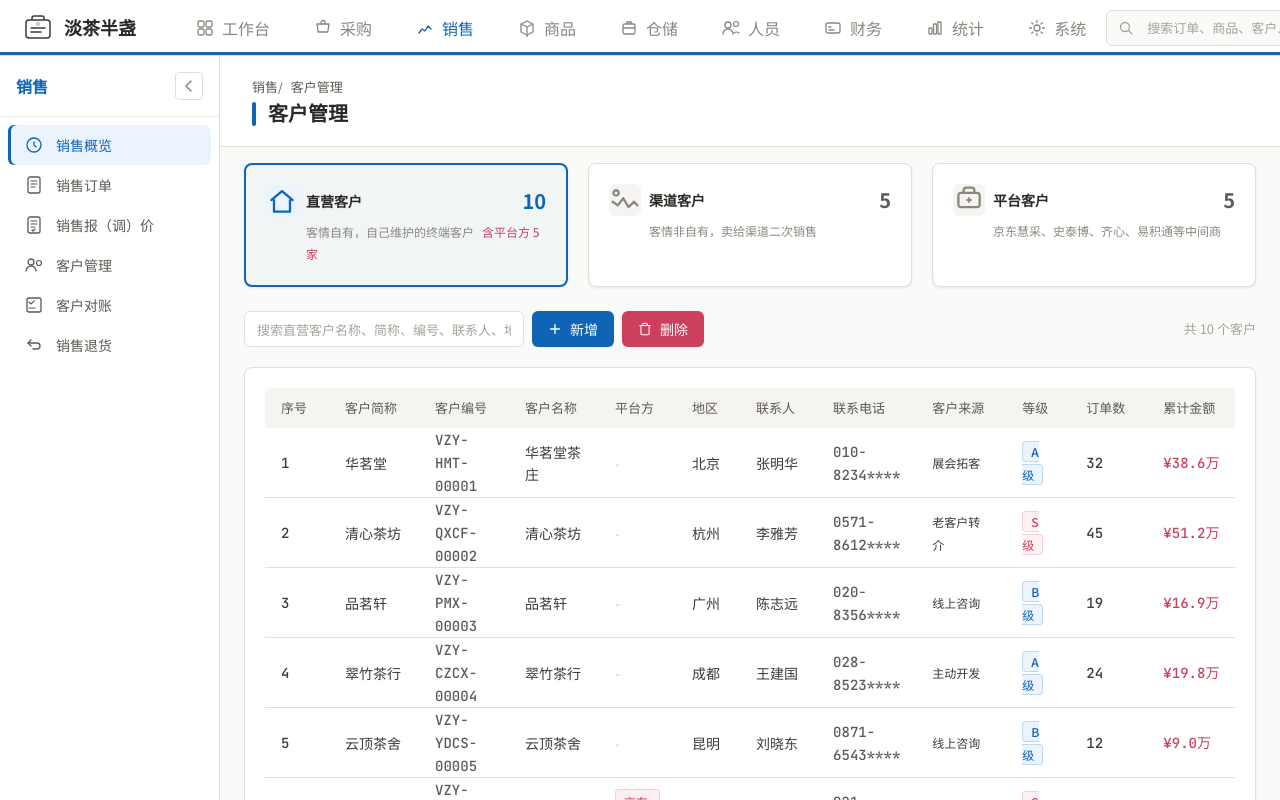
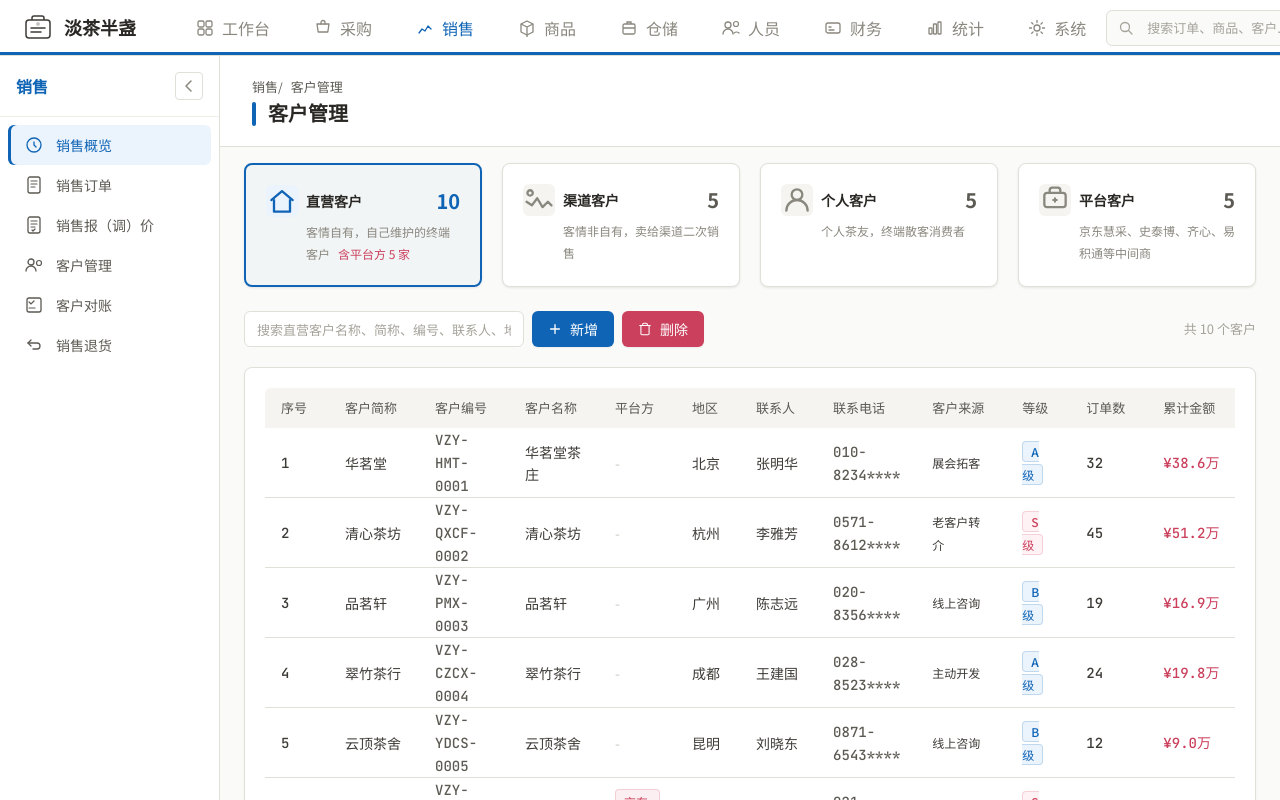
Before and after one commit to zsdxtw/dcbztea-buddy, a React (Vite) app: page /sales/sales-customers in a window 1280 px wide. Shown: the top 800 px of the page. Built offline with nearby package versions, Linux system fonts and the light colour scheme.

Commit message:
feat: 拉取并理解项目文件
Co-authored-by: traeagent <traeagent@users.noreply.github.com>

```diff
--- a/src/data/customers.tsx
+++ b/src/data/customers.tsx
@@ -73,29 +73,47 @@ const channelCustomers: CustomerItem[] = [
   },
 ];
 
-/** 所有客户（按建档顺序，用于统筹编号） */
-const allCustomersOrdered: CustomerItem[] = [
+/* ── 个人客户 ── */
+const personalCustomers: CustomerItem[] = [
+  { id: 'c16', name: '张伟', shortName: '张伟', type: 'personal', region: '北京', province: '北京', city: '北京市', district: '朝阳区', contactPerson: '张伟', contactPhone: '138****1234', contactEmail: 'zhangwei@email.com', contactAddress: '建国路88号', level: 'B级', orders: 5, totalAmount: 18600, platformIds: [], cooperationDate: '2024-06-10', status: 'active', source: '线上咨询', remark: '个人茶友，偏好绿茶' },
+  { id: 'c17', name: '李娜', shortName: '李娜', type: 'personal', region: '上海', province: '上海', city: '上海市', district: '徐汇区', contactPerson: '李娜', contactPhone: '139****5678', contactEmail: 'lina@email.com', contactAddress: '漕溪北路120号', level: 'A级', orders: 12, totalAmount: 45200, platformIds: [], cooperationDate: '2023-10-15', status: 'active', source: '老客户转介', remark: '高端个人客户，常购白茶' },
+  { id: 'c18', name: '王强', shortName: '王强', type: 'personal', region: '广州', province: '广东', city: '广州市', district: '海珠区', contactPerson: '王强', contactPhone: '137****9012', contactAddress: '新港中路200号', level: 'C级', orders: 3, totalAmount: 8800, platformIds: [], cooperationDate: '2024-09-01', status: 'active', source: '线上咨询' },
+  { id: 'c19', name: '赵敏', shortName: '赵敏', type: 'personal', region: '成都', province: '四川', city: '成都市', district: '锦江区', contactPerson: '赵敏', contactPhone: '136****3456', contactEmail: 'zhaomin@email.com', contactAddress: '春熙路50号', level: 'B级', orders: 8, totalAmount: 23400, platformIds: [], cooperationDate: '2024-02-20', status: 'active', source: '展会拓客', remark: '红茶爱好者' },
+  { id: 'c20', name: '陈刚', shortName: '陈刚', type: 'personal', region: '杭州', province: '浙江', city: '杭州市', district: '滨江区', contactPerson: '陈刚', contactPhone: '135****7890', contactAddress: '江南大道100号', level: 'A级', orders: 15, totalAmount: 56800, platformIds: [], cooperationDate: '2023-07-08', status: 'inactive', source: '主动开发', remark: '已暂停采购' },
+];
+
+/** 为各类型客户按类型内顺序生成编号（4位，各类型从0001起） */
+function assignCodes(items: CustomerItem[]) {
+  const counters: Record<string, number> = {};
+  items.forEach(c => {
+    counters[c.type] = (counters[c.type] ?? 0) + 1;
+    c.customerCode = generateCustomerCode(c.type, c.shortName || c.name, counters[c.type]);
+  });
+}
+
+/** 所有客户（按建档顺序） */
+const allCustomers: CustomerItem[] = [
   ...directNoPlatform,
   ...directWithPlatform,
   ...channelCustomers,
+  ...personalCustomers,
 ];
 
-/** 为所有客户生成统筹编号（00001 起，3 类客户统筹排序） */
-allCustomersOrdered.forEach((c, idx) => {
-  c.customerCode = generateCustomerCode(c.type, c.shortName || c.name, idx + 1);
-});
+assignCodes(allCustomers);
 
-export const customerItems: CustomerItem[] = allCustomersOrdered;
+export const customerItems: CustomerItem[] = allCustomers;
 
 export const CUSTOMER_TYPE_LABELS: Record<CustomerItem['type'], string> = {
   direct: '直营客户',
   channel: '渠道客户',
+  personal: '个人客户',
   platform: '平台客户',
 };
 
 export const CUSTOMER_TYPE_DESC: Record<CustomerItem['type'], string> = {
   direct: '客情自有，自己维护的终端客户',
   channel: '客情非自有，卖给渠道二次销售',
+  personal: '个人茶友，终端散客消费者',
   platform: '京东慧采、史泰博、齐心、易积通等中间商',
 };
 
--- a/src/data/platforms.tsx
+++ b/src/data/platforms.tsx
@@ -74,10 +74,8 @@ export const platformItems: PlatformItem[] = [
 ];
 
 /**
- * 为平台生成统筹编号（接在客户编号之后，3 类客户统筹排序）
- * 客户共 15 条（c1-c15），平台从第 16 号开始
+ * 为平台生成编号（4位，平台类型从0001起）
  */
-const PLATFORM_SEQ_START = 16;
 platformItems.forEach((p, idx) => {
-  p.code = generateCustomerCode('platform', p.shortName, PLATFORM_SEQ_START + idx);
+  p.code = generateCustomerCode('platform', p.shortName, idx + 1);
 });
--- a/src/pages/sales/SalesCustomers.tsx
+++ b/src/pages/sales/SalesCustomers.tsx
@@ -18,6 +18,7 @@ const SECONDARY_LIGHT = '#FEF2F4';
 const TABS: { key: CustomerType; label: string; desc: string; icon: React.ReactNode }[] = [
   { key: 'direct', label: '直营客户', desc: CUSTOMER_TYPE_DESC.direct, icon: <svg viewBox="0 0 18 18" fill="none"><path d="M3 8.5L9 3.5l6 5" stroke="currentColor" strokeWidth="1.3" strokeLinejoin="round" strokeLinecap="round" /><path d="M4.5 8v7h9v-7" stroke="currentColor" strokeWidth="1.3" strokeLinejoin="round" /></svg> },
   { key: 'channel', label: '渠道客户', desc: CUSTOMER_TYPE_DESC.channel, icon: <svg viewBox="0 0 18 18" fill="none"><path d="M2 10l3 2 3-4 3 5 3-3 2 2" stroke="currentColor" strokeWidth="1.3" strokeLinecap="round" strokeLinejoin="round" /><circle cx="4" cy="5" r="1.5" stroke="currentColor" strokeWidth="1.3" /></svg> },
+  { key: 'personal', label: '个人客户', desc: CUSTOMER_TYPE_DESC.personal, icon: <svg viewBox="0 0 18 18" fill="none"><circle cx="9" cy="6" r="3" stroke="currentColor" strokeWidth="1.3" /><path d="M3 15c0-3.3 2.7-6 6-6s6 2.7 6 6" stroke="currentColor" strokeWidth="1.3" strokeLinecap="round" /></svg> },
   { key: 'platform', label: '平台客户', desc: CUSTOMER_TYPE_DESC.platform, icon: <svg viewBox="0 0 18 18" fill="none"><rect x="3" y="5" width="12" height="8" rx="1.5" stroke="currentColor" strokeWidth="1.3" /><path d="M6 5V3.5A1.5 1.5 0 017.5 2h3A1.5 1.5 0 0112 3.5V5" stroke="currentColor" strokeWidth="1.3" /><path d="M9 8v2M8 9h2" stroke="currentColor" strokeWidth="1.2" strokeLinecap="round" /></svg> },
 ];
 
@@ -50,6 +51,7 @@ export default function SalesCustomers() {
   const stats: StatCardData[] = useMemo(() => {
     const direct = data.filter(c => c.type === 'direct');
     const channel = data.filter(c => c.type === 'channel');
+    const personal = data.filter(c => c.type === 'personal');
     const withPlatform = direct.filter(c => c.platformIds.length > 0).length;
     const activeCount = data.filter(c => c.status === 'active').length;
     const platformActive = platforms.filter(p => p.status === 'active').length;
@@ -57,6 +59,7 @@ export default function SalesCustomers() {
       { label: '客户总数', value: String(data.length + platforms.length), unit: '家', trend: { direction: 'up', value: `合作中 ${activeCount + platformActive}` }, icon: <IconUsers /> },
       { label: '直营客户', value: String(direct.length), unit: '家', trend: { direction: 'up', value: `含平台方 ${withPlatform}` }, icon: <IconHome /> },
       { label: '渠道客户', value: String(channel.length), unit: '家', trend: { direction: 'up', value: `合作中 ${channel.filter(c => c.status === 'active').length}` }, icon: <IconChannel /> },
+      { label: '个人客户', value: String(personal.length), unit: '人', trend: { direction: 'up', value: `合作中 ${personal.filter(c => c.status === 'active').length}` }, icon: <IconPersonal /> },
       { label: '平台客户', value: String(platforms.length), unit: '家', trend: { direction: 'up', value: `在册 ${platformActive}` }, icon: <IconPlatform /> },
     ];
   }, [data, platforms]);
@@ -101,7 +104,7 @@ export default function SalesCustomers() {
   /** 简易新增平台（只输入简称） */
   const quickAddPlatform = (shortName: string): string => {
     const id = `p_${Date.now()}`;
-    const sequence = data.length + platforms.length + 1;
+    const sequence = platforms.length + 1;
     const newPlatform: PlatformItem = {
       id, name: shortName, shortName, code: generateCustomerCode('platform', shortName, sequence),
       contactPerson: '', contactPosition: '', contactPhone: '', contactAddress: '',
@@ -133,7 +136,7 @@ export default function SalesCustomers() {
       <ContentHeader title="客户管理" breadcrumbs={['销售', '客户管理']} />
 
       <div className="content-body">
-        <div style={{ display: 'grid', gridTemplateColumns: 'repeat(3, 1fr)', gap: 'var(--space-5)', marginBottom: 'var(--space-6)' }}>
+        <div style={{ display: 'grid', gridTemplateColumns: 'repeat(4, 1fr)', gap: 'var(--space-5)', marginBottom: 'var(--space-6)' }}>
         {TABS.map(t => {
           const count = t.key === 'platform' ? platforms.length : data.filter(c => c.type === t.key).length;
           const isActive = activeTab === t.key;
@@ -294,9 +297,9 @@ export default function SalesCustomers() {
                 ['所在地区', [detailCustomer.province, detailCustomer.city, detailCustomer.district].filter(Boolean).join(' / ') || detailCustomer.region || '—'],
                 ['联系邮箱', detailCustomer.contactEmail || '—'],
                 ['联系地址', detailCustomer.contactAddress || '—'],
-                ['结算方式', detailCustomer.settlementMethod || '—'],
+                ...(detailCustomer.type !== 'personal' ? [['结算方式', detailCustomer.settlementMethod || '—']] as [string, string][] : []),
                 ['客户来源', detailCustomer.source || '—'],
-                ['税号', detailCustomer.taxNo || '—'],
+                ...(detailCustomer.type !== 'personal' ? [['税号', detailCustomer.taxNo || '—']] as [string, string][] : []),
                 ['合作日期', detailCustomer.cooperationDate],
                 ['累计金额', `¥${(detailCustomer.totalAmount / 10000).toFixed(1)}万`],
               ] as [string, string][]).map(([label, value]) => (
@@ -305,7 +308,9 @@ export default function SalesCustomers() {
               {detailCustomer.remark && <div style={{ gridColumn: '1 / -1', fontSize: 'var(--text-sm)' }}><span style={{ color: 'var(--color-neutral-500)' }}>备注：</span><span style={{ color: 'var(--color-neutral-800)' }}>{detailCustomer.remark}</span></div>}
             </div>
 
-            {/* 结算账户 */}
+            {/* 结算账户与发票信息（个人客户不展示） */}
+            {detailCustomer.type !== 'personal' && (
+              <>
             <div style={{ marginBottom: 'var(--space-4)' }}>
               <h4 style={{ fontSize: 'var(--text-sm)', fontWeight: 'var(--font-semibold)', marginBottom: 'var(--space-2)' }}>结算账户（{(detailCustomer.bankAccounts ?? []).length}）</h4>
               {(detailCustomer.bankAccounts ?? []).length === 0 ? (
@@ -345,6 +350,8 @@ export default function SalesCustomers() {
                 </div>
               )}
             </div>
+              </>
+            )}
 
             {detailCustomer.type === 'direct' && detailCustomer.platformIds.length > 0 && (
               <div style={{ marginBottom: 'var(--space-4)' }}>
@@ -444,14 +451,14 @@ export default function SalesCustomers() {
 
       {/* 新增客户抽屉 */}
       {showAddDrawer && (
-        <CreateDrawer customerType={activeTab} platforms={platforms} sequence={data.length + platforms.length + 1} onCancel={() => setShowAddDrawer(false)}
+        <CreateDrawer customerType={activeTab} platforms={platforms} sequence={data.filter(c => c.type === activeTab).length + 1} onCancel={() => setShowAddDrawer(false)}
           onSave={item => { setData(prev => [item, ...prev]); setShowAddDrawer(false); }}
           onQuickAddPlatform={quickAddPlatform}
         />
       )}
 
       {/* 新增平台抽屉 */}
-      {showAddPlatformDrawer && <AddPlatformDrawer onCancel={() => setShowAddPlatformDrawer(false)} onSave={item => { setPlatforms(prev => [item, ...prev]); setShowAddPlatformDrawer(false); }} sequence={data.length + platforms.length + 1} />}
+      {showAddPlatformDrawer && <AddPlatformDrawer onCancel={() => setShowAddPlatformDrawer(false)} onSave={item => { setPlatforms(prev => [item, ...prev]); setShowAddPlatformDrawer(false); }} sequence={platforms.length + 1} />}
       </div>
     </>
   );
@@ -480,7 +487,8 @@ function CreateDrawer({ customerType, platforms, sequence, onCancel, onSave, onQ
 
   const update = <K extends keyof CustomerItem>(k: K, v: CustomerItem[K]) => setForm(prev => ({ ...prev, [k]: v }));
   const togglePlatform = (id: string) => setForm(prev => ({ ...prev, platformIds: prev.platformIds.includes(id) ? prev.platformIds.filter(x => x !== id) : [...prev.platformIds, id] }));
-  const canSave = form.name.trim().length > 0 && (form.shortName ?? '').trim().length > 0 && form.contactPerson.trim().length > 0;
+  const isPersonal = customerType === 'personal';
+  const canSave = form.name.trim().length > 0 && (form.shortName ?? '').trim().length > 0 && (isPersonal || form.contactPerson.trim().length > 0);
 
   const previewCode = (form.shortName ?? '').trim() ? generateCustomerCode(customerType, form.shortName!.trim(), sequence) : '—';
 
@@ -511,7 +519,7 @@ function CreateDrawer({ customerType, platforms, sequence, onCancel, onSave, onQ
     const shortName = form.shortName!.trim();
     const customerCode = generateCustomerCode(customerType, shortName, sequence);
     const region = form.city ? form.city.replace(/市$/, '') : (form.province || '');
-    onSave({ ...form, shortName, customerCode, region, bankAccounts, invoiceInfos });
+    onSave({ ...form, shortName, customerCode, region, contactPerson: isPersonal ? shortName : form.contactPerson, bankAccounts: isPersonal ? [] : bankAccounts, invoiceInfos: isPersonal ? [] : invoiceInfos });
   };
 
   return (
@@ -532,7 +540,7 @@ function CreateDrawer({ customerType, platforms, sequence, onCancel, onSave, onQ
             <div className="drawer-form-field" style={{ flex: 1 }}><label className="drawer-label">客户编号（自动生成）</label><input className="filter-input" style={{ width: '100%' }} value={previewCode} readOnly placeholder="输入客户简称后自动生成" /></div>
           </div>
           <div className="drawer-form-row">
-            <div className="drawer-form-field"><label className="drawer-label">联系人 *</label><input className="filter-input" style={{ width: '100%' }} value={form.contactPerson} onChange={e => update('contactPerson', e.target.value)} /></div>
+            {!isPersonal && <div className="drawer-form-field"><label className="drawer-label">联系人 *</label><input className="filter-input" style={{ width: '100%' }} value={form.contactPerson} onChange={e => update('contactPerson', e.target.value)} /></div>}
             <div className="drawer-form-field"><label className="drawer-label">联系电话</label><input className="filter-input" style={{ width: '100%' }} value={form.contactPhone} onChange={e => update('contactPhone', e.target.value)} /></div>
             <div className="drawer-form-field"><label className="drawer-label">联系邮箱</label><input className="filter-input" style={{ width: '100%' }} value={form.contactEmail || ''} onChange={e => update('contactEmail', e.target.value)} /></div>
           </div>
@@ -547,9 +555,9 @@ function CreateDrawer({ customerType, platforms, sequence, onCancel, onSave, onQ
           </div>
           <div className="drawer-section-title">合作信息</div>
           <div className="drawer-form-row">
-            <div className="drawer-form-field"><label className="drawer-label">结算方式</label><select className="filter-select" style={{ width: '100%' }} value={form.settlementMethod || ''} onChange={e => update('settlementMethod', e.target.value)}><option value="月结">月结</option><option value="预付">预付</option><option value="季度">季度结算</option><option value="现款">现款</option></select></div>
+            {!isPersonal && <div className="drawer-form-field"><label className="drawer-label">结算方式</label><select className="filter-select" style={{ width: '100%' }} value={form.settlementMethod || ''} onChange={e => update('settlementMethod', e.target.value)}><option value="月结">月结</option><option value="预付">预付</option><option value="季度">季度结算</option><option value="现款">现款</option></select></div>}
             <div className="drawer-form-field"><label className="drawer-label">客户来源</label><select className="filter-select" style={{ width: '100%' }} value={form.source || ''} onChange={e => update('source', e.target.value)}><option value="">请选择</option><option value="主动开发">主动开发</option><option value="展会拓客">展会拓客</option><option value="老客户转介">老客户转介</option><option value="平台引流">平台引流</option><option value="线上咨询">线上咨询</option><option value="其他">其他</option></select></div>
-            <div className="drawer-form-field"><label className="drawer-label">税号</label><input className="filter-input" style={{ width: '100%' }} value={form.taxNo || ''} onChange={e => update('taxNo', e.target.value)} /></div>
+            {!isPersonal && <div className="drawer-form-field"><label className="drawer-label">税号</label><input className="filter-input" style={{ width: '100%' }} value={form.taxNo || ''} onChange={e => update('taxNo', e.target.value)} /></div>}
           </div>
           <div className="drawer-form-row">
             <div className="drawer-form-field" style={{ flex: 1 }}><label className="drawer-label">备注</label><input className="filter-input" style={{ width: '100%' }} value={form.remark || ''} onChange={e => update('remark', e.target.value)} /></div>
@@ -557,6 +565,8 @@ function CreateDrawer({ customerType, platforms, sequence, onCancel, onSave, onQ
           </div>
 
           {/* 结算账户 */}
+          {!isPersonal && (
+            <>
           <div className="drawer-section-title">结算账户（{bankAccounts.length}/5）</div>
           {bankAccounts.map((ba, i) => (
             <div key={i} style={{ display: 'flex', alignItems: 'center', gap: 'var(--space-2)', padding: 'var(--space-2) var(--space-3)', background: 'var(--color-neutral-50)', borderRadius: 'var(--radius-md)', marginBottom: 'var(--space-2)', fontSize: 'var(--text-sm)' }}>
@@ -593,6 +603,8 @@ function CreateDrawer({ customerType, platforms, sequence, onCancel, onSave, onQ
               <div><label className="drawer-label">税率</label><input className="filter-input" style={{ width: '100%' }} value={newInvoice.taxRate} onChange={e => setNewInvoice(prev => ({ ...prev, taxRate: e.target.value }))} placeholder="6%" /></div>
               <div style={{ gridColumn: '1 / -1' }}><Button size="sm" onClick={addInvoiceInfo} disabled={!newInvoice.invoiceEntity}>+ 添加发票主体</Button></div>
             </div>
+          )}
+            </>
           )}
 
           {customerType === 'direct' && (
@@ -770,4 +782,5 @@ function EmptyText({ children }: { children: React.ReactNode }) { return <div st
 function IconUsers() { return <svg viewBox="0 0 18 18" fill="none"><circle cx="7" cy="6.5" r="2.8" stroke="currentColor" strokeWidth="1.3" /><path d="M1 15c0-3 2.7-5 6-5s6 2 6 5" stroke="currentColor" strokeWidth="1.3" strokeLinecap="round" /><circle cx="13" cy="7" r="2.2" stroke="currentColor" strokeWidth="1.2" /><path d="M13 11c2 0 4 1.5 4 4" stroke="currentColor" strokeWidth="1.2" strokeLinecap="round" /></svg>; }
 function IconHome() { return <svg viewBox="0 0 18 18" fill="none"><path d="M3 8.5L9 3.5l6 5" stroke="currentColor" strokeWidth="1.3" strokeLinejoin="round" strokeLinecap="round" /><path d="M4.5 8v7h9v-7" stroke="currentColor" strokeWidth="1.3" strokeLinejoin="round" /></svg>; }
 function IconChannel() { return <svg viewBox="0 0 18 18" fill="none"><path d="M2 10l3 2 3-4 3 5 3-3 2 2" stroke="currentColor" strokeWidth="1.3" strokeLinecap="round" strokeLinejoin="round" /><circle cx="4" cy="5" r="1.5" stroke="currentColor" strokeWidth="1.3" /></svg>; }
+function IconPersonal() { return <svg viewBox="0 0 18 18" fill="none"><circle cx="9" cy="6" r="3" stroke="currentColor" strokeWidth="1.3" /><path d="M3 15c0-3.3 2.7-6 6-6s6 2.7 6 6" stroke="currentColor" strokeWidth="1.3" strokeLinecap="round" /></svg>; }
 function IconPlatform() { return <svg viewBox="0 0 18 18" fill="none"><rect x="3" y="5" width="12" height="8" rx="1.5" stroke="currentColor" strokeWidth="1.3" /><path d="M6 5V3.5A1.5 1.5 0 017.5 2h3A1.5 1.5 0 0112 3.5V5" stroke="currentColor" strokeWidth="1.3" /><path d="M9 8v2M8 9h2" stroke="currentColor" strokeWidth="1.2" strokeLinecap="round" /></svg>; }
--- a/src/types/index.ts
+++ b/src/types/index.ts
@@ -530,7 +530,7 @@ export interface BankAccount {
 }
 
 /** 客户类型 */
-export type CustomerType = 'direct' | 'channel' | 'platform';
+export type CustomerType = 'direct' | 'channel' | 'personal' | 'platform';
 
 /** 平台结算账户 */
 export interface PlatformBankAccount {
--- a/src/utils/customerCode.ts
+++ b/src/utils/customerCode.ts
@@ -1,12 +1,11 @@
 /**
  * 客户编号生成工具
  *
- * 编号规则：
- * - 直营客户：VZY-简称首字母-XXXXX
- * - 渠道客户：VQD-简称首字母-XXXXX
- * - 平台客户：VPT-简称首字母-XXXXX
- *
- * 其中 XXXXX 为 3 个客户类型统筹从 00001 开始的顺序号
+ * 编号规则（4位数字，各类型单独从 0001 开始）：
+ * - 直营客户：VZY-简称首字母-0001
+ * - 渠道客户：VQD-简称首字母-0001
+ * - 个人客户：VGR-名称首字母-0001
+ * - 平台客户：VPT-简称首字母-0001
  */
 
 import { getPinyinInitial } from './pinyin';
@@ -16,10 +15,11 @@ import type { CustomerType } from '../types';
 const TYPE_PREFIX: Record<CustomerType, string> = {
   direct: 'VZY',
   channel: 'VQD',
+  personal: 'VGR',
   platform: 'VPT',
 };
 
-/** 获取简称的首字母组合（大写） */
+/** 获取简称/名称的首字母组合（大写） */
 export function getShortNameInitials(shortName: string): string {
   if (!shortName) return '';
   return Array.from(shortName)
@@ -32,23 +32,12 @@ export function getShortNameInitials(shortName: string): string {
 /**
  * 生成客户编号
  * @param type 客户类型
- * @param shortName 客户简称
- * @param sequence 统筹顺序号（1-based）
+ * @param shortName 客户简称（个人客户为客户名称）
+ * @param sequence 该类型下的顺序号（1-based）
  */
 export function generateCustomerCode(type: CustomerType, shortName: string, sequence: number): string {
   const prefix = TYPE_PREFIX[type];
   const initials = getShortNameInitials(shortName);
-  const seq = String(sequence).padStart(5, '0');
+  const seq = String(sequence).padStart(4, '0');
   return `${prefix}-${initials}-${seq}`;
 }
-
-/**
- * 批量为客户/平台分配统筹顺序号并生成编号
- * @param items 已按建档顺序排列的条目列表（含 type 和 shortName）
- * @returns 编号数组，与输入顺序一致
- */
-export function generateCustomerCodes<T extends { type: CustomerType; shortName: string }>(
-  items: T[],
-): string[] {
-  return items.map((item, idx) => generateCustomerCode(item.type, item.shortName, idx + 1));
-}
```
